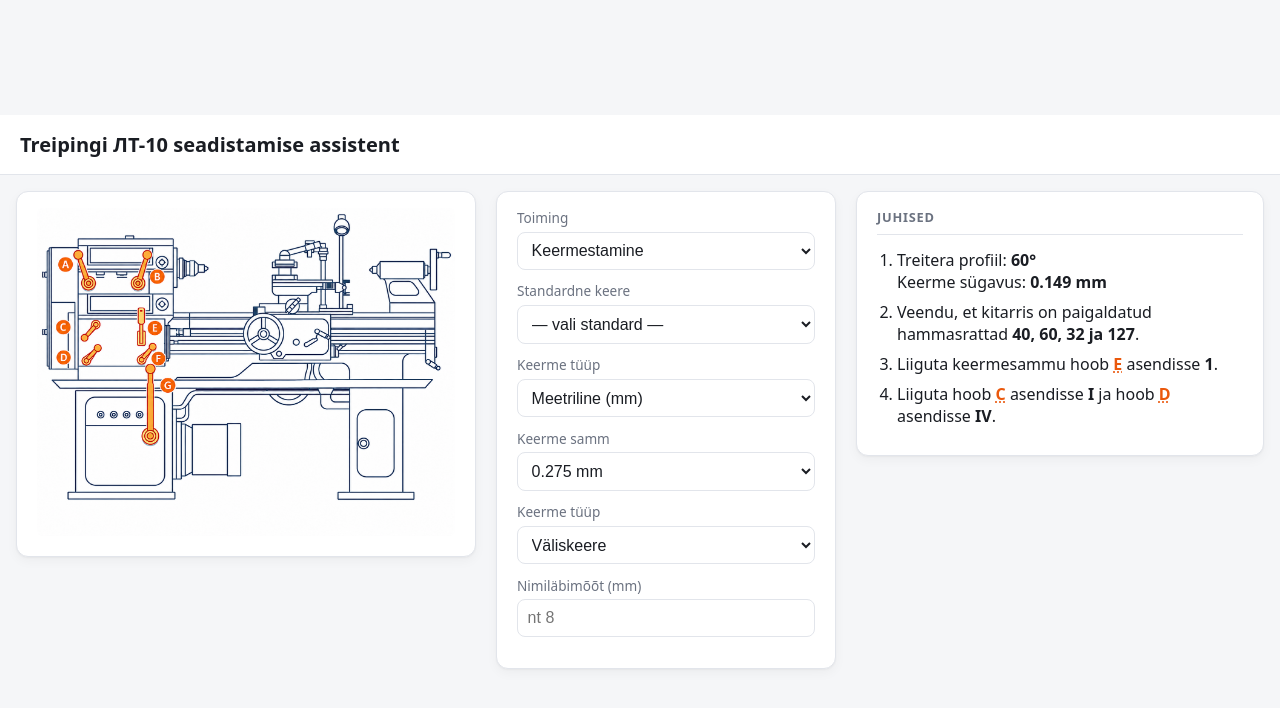
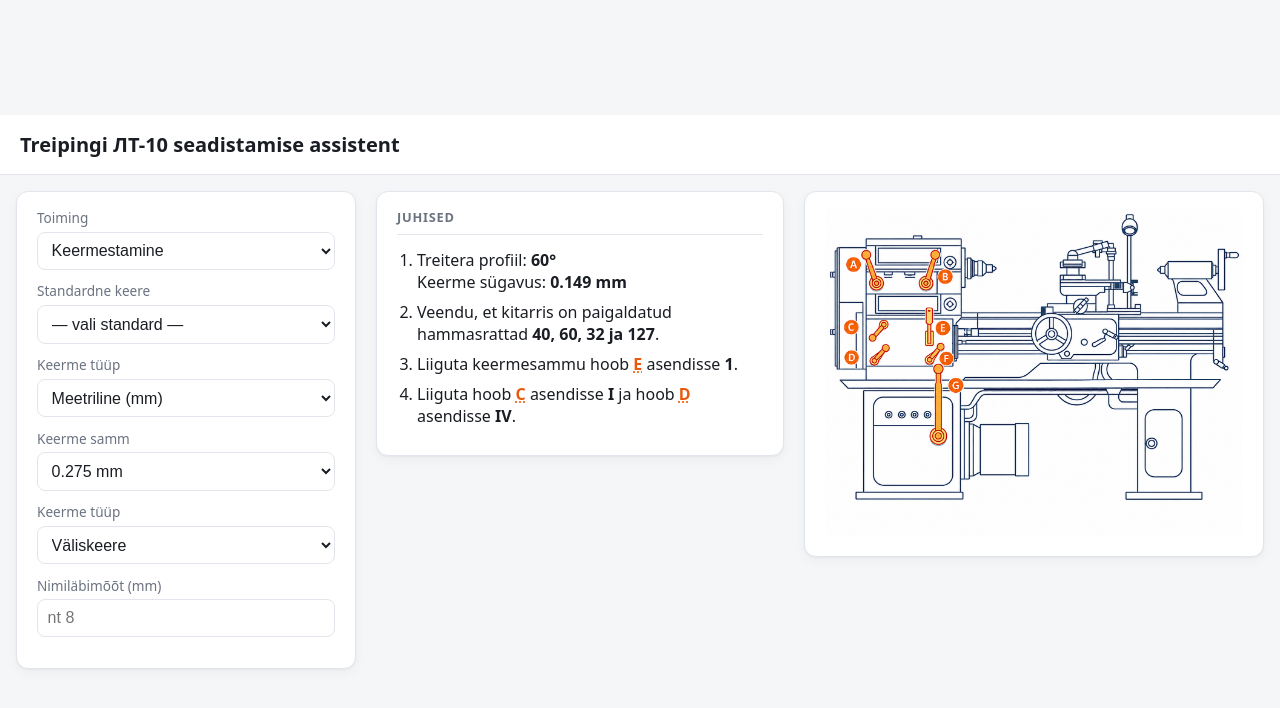
Before and after one commit to taivoliiv/treipingi-assistent, a plain HTML site: page index.html in a window 1280 px wide. Drawn offline with Linux system fonts and the light colour scheme.

Commit message:
Move diagram to rightmost/last position in layout
Desktop: controls, instructions, diagram (left to right)
Mobile: controls, instructions, diagram (top to bottom)

```diff
--- a/style.css
+++ b/style.css
@@ -51,6 +51,11 @@ body {
   max-width: 1400px;
   margin: 0 auto;
 }
+
+/* Mobile: controls, then instructions, diagram last. */
+.controls-panel { order: 1; }
+.instructions-panel { order: 2; }
+.diagram-panel { order: 3; }
 
 .panel {
   background: var(--panel-bg);
@@ -160,8 +165,8 @@ body {
 
   .layout {
     display: grid;
-    grid-template-columns: minmax(320px, 460px) minmax(260px, 340px) minmax(320px, 1fr);
-    grid-template-areas: "diagram controls instructions";
+    grid-template-columns: minmax(260px, 340px) minmax(320px, 1fr) minmax(320px, 460px);
+    grid-template-areas: "controls instructions diagram";
     align-items: start;
     gap: 1.25rem;
     width: 100%;
```
